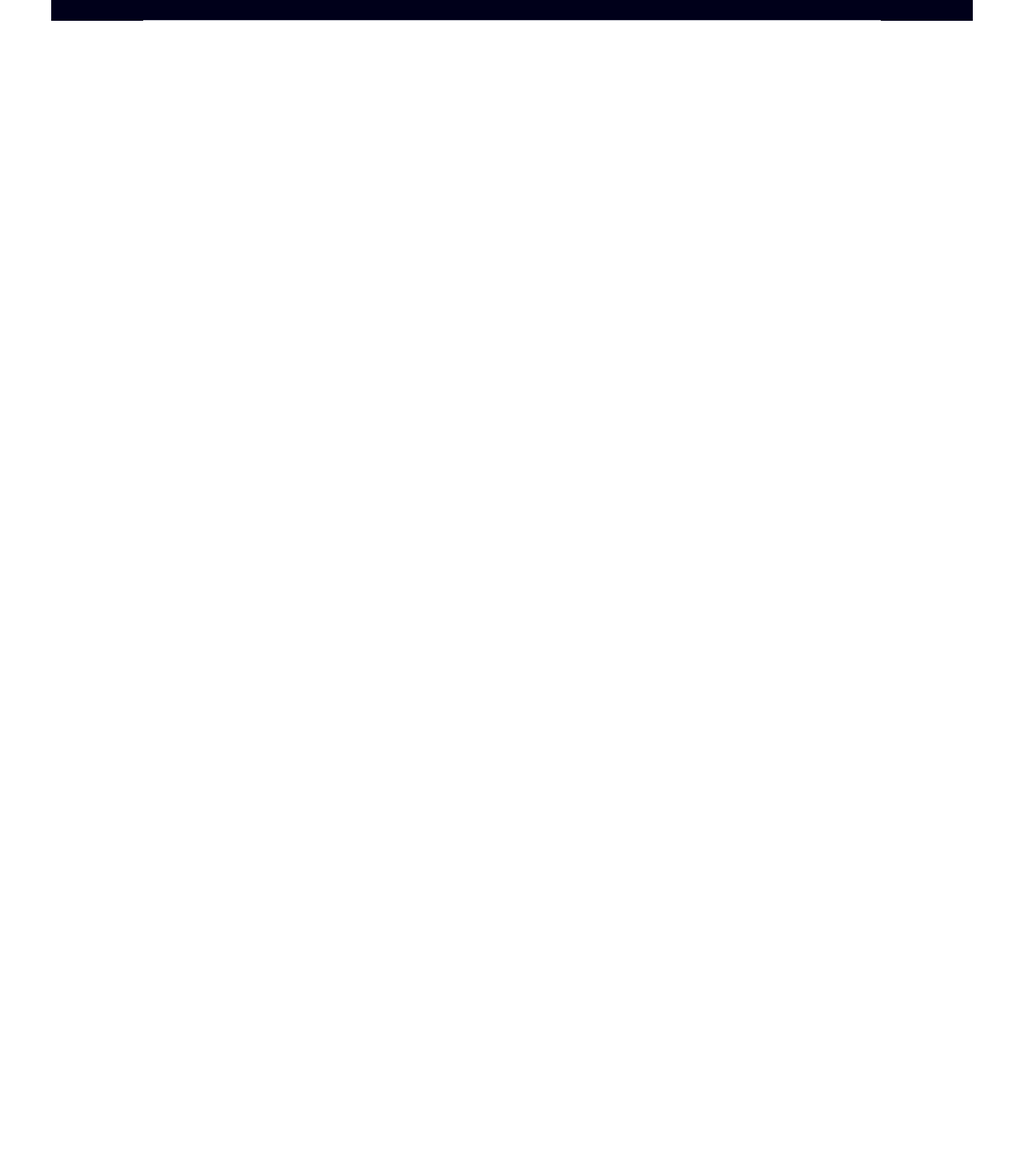
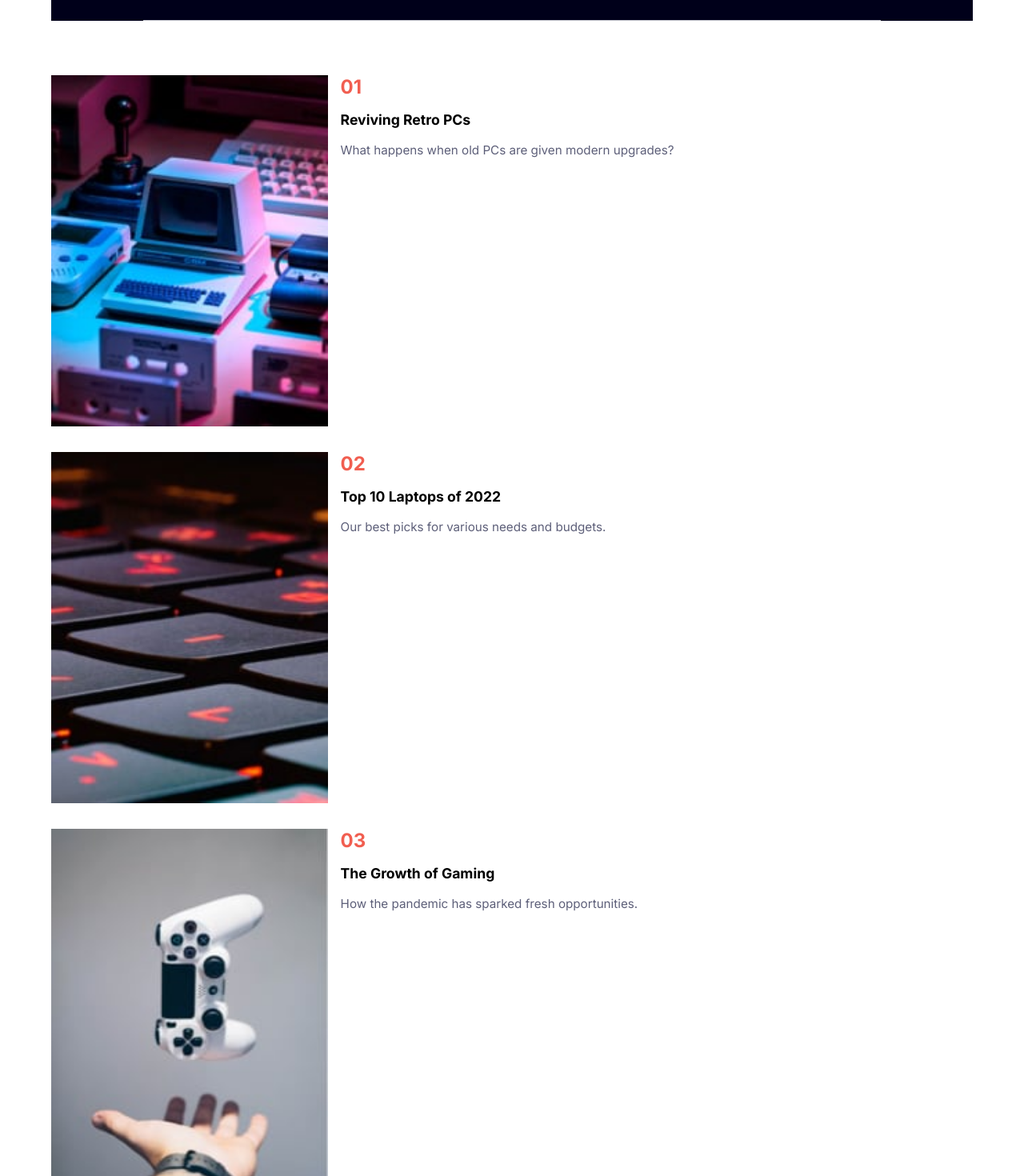
Before and after one commit to Luendel/news-home-page, an Angular app: page / in a window 1280 px wide. Shown: the part 1740-3210 px from the top of the page at 80% size. Before the commit the page ends 1766 px from the top, so only its background shows below. Built offline with nearby package versions, Linux system fonts and the light colour scheme.

Commit message:
modified:   src/components/popular/popular.component.css modified:   src/components/popular/popular.component.html

```diff
--- a/src/components/popular/popular.component.css
+++ b/src/components/popular/popular.component.css
@@ -0,0 +1,62 @@
+section {
+    width: 90%;
+    margin: 0 auto;
+    margin-top: 4.3rem;
+    font-family: "Inter", sans-serif;
+}
+
+section .popular-list {
+    list-style: none;
+}
+
+section .popular-list .popular-list-item {
+    display: grid;
+    grid-template-columns: 30% 70%;
+    justify-content: center;
+    align-items: center;
+    margin-bottom: 2rem;
+}
+
+section .popular-list .popular-list-item .img.retro {
+    content: url("/assets/images/image-retro-pcs.jpg");
+    width: 100%;
+    height: 100%;
+}
+
+section .popular-list .popular-list-item .img.laptop {
+    content: url("/assets/images/image-top-laptops.jpg");
+    width: 100%;
+    height: 100%;
+}
+
+section .popular-list .popular-list-item .img.gaming {
+    content: url("/assets/images/image-gaming-growth.jpg");
+    width: 100%;
+    height: 100%;
+}
+
+section .popular-list .popular-list-item ul {
+    list-style: none;
+    height: 100%;
+}
+
+section .popular-list .popular-list-item ul li {
+    margin-left: 1rem;
+}
+
+section .popular-list .popular-list-item ul li h2 {
+    font-size: 1.5rem;
+    color: hsl(5, 85%, 63%);
+}
+
+section .popular-list .popular-list-item ul li h3 {
+    margin-top: 1rem;
+    font-size: 1.1rem;
+}
+
+section .popular-list .popular-list-item ul li p {
+    margin-top: 1rem;
+    font-size: 0.95rem;
+    color: hsl(236, 13%, 42%);
+    line-height: 1.5rem;
+}
--- a/src/components/popular/popular.component.html
+++ b/src/components/popular/popular.component.html
@@ -0,0 +1,34 @@
+<section>
+    <ul class="popular-list">
+        <li class="popular-list-item">
+            <div class="img retro"></div>
+            <ul>
+                <li>
+                    <h2>01</h2>
+                    <h3>Reviving Retro PCs</h3>
+                    <p>What happens when old PCs are given modern upgrades?</p>
+                </li>
+            </ul>
+        </li>
+        <li class="popular-list-item">
+            <div class="img laptop"></div>
+            <ul>
+                <li>
+                    <h2>02</h2>
+                    <h3>Top 10 Laptops of 2022</h3>
+                    <p>Our best picks for various needs and budgets.</p>
+                </li>
+            </ul>
+        </li>
+        <li class="popular-list-item">
+            <div class="img gaming"></div>
+            <ul>
+                <li>
+                    <h2>03</h2>
+                    <h3>The Growth of Gaming</h3>
+                    <p>How the pandemic has sparked fresh opportunities.</p>
+                </li>
+            </ul>
+        </li>
+    </ul>
+</section>
```
